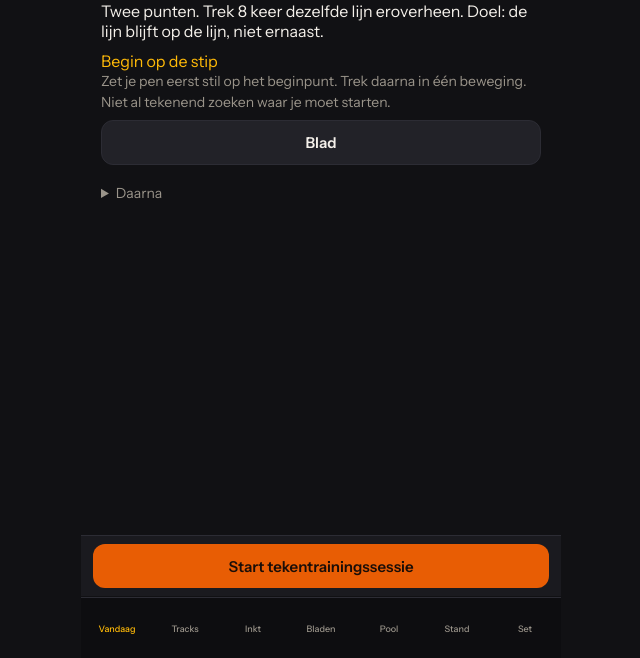
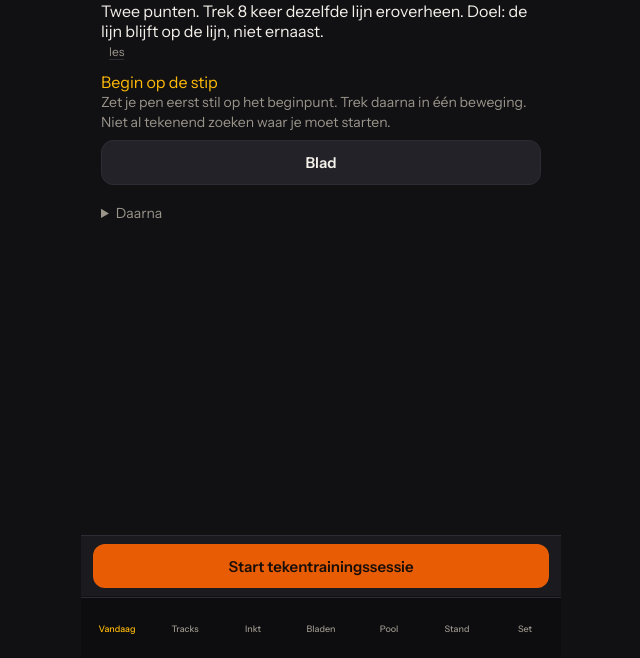
Before and after one commit to ahsumoken/DrawinStudys, a plain HTML site: page index.html in a window 1280 px wide. Shown: the part 142-800 px from the top of the page, without its empty margins (319-959 px from the left). Drawn offline with Linux system fonts and the light colour scheme.

Commit message:
Zet een kleine les-link bij Drawabox-oefeningen.

```diff
--- a/app.js
+++ b/app.js
@@ -64,6 +64,15 @@
     $("headerSub").textContent = "";
     $("dayTitle").textContent = first.naam;
     $("dayLine").textContent = first.hoe;
+    const dayLes = $("dayLes");
+    const dayLesRow = $("dayLesRow");
+    if (first.les) {
+      dayLes.href = first.les;
+      dayLesRow.hidden = false;
+    } else {
+      dayLes.removeAttribute("href");
+      dayLesRow.hidden = true;
+    }
     $("btnFirstSheet").setAttribute("data-print", first.templateId);
     $("warmHead").textContent = "Ook in de " + state.times.warm + " min";
     $("dabHead").textContent = "Dozen · " + state.times.dab + " min";
@@ -74,13 +83,18 @@
     $("warmupToday").innerHTML = w.items.slice(1).map((id) => {
       const item = warmupById(id);
       if (!item) return "";
-      return '<div class="subcard"><div class="rowline"><b>' + item.naam + '</b><button class="link" data-print="' + item.templateId + '">blad</button></div><p class="hint">' + item.hoe + "</p></div>";
+      return '<div class="subcard"><div class="rowline"><b>' + item.naam + '</b>' + lesA(item.les) + '<button class="link" data-print="' + item.templateId + '">blad</button></div><p class="hint">' + item.hoe + "</p></div>";
     }).join("");
     $("dabBlock").innerHTML = hw(tr.dab);
     $("loomisBlock").innerHTML = hw(tr.loomis);
   }
+  function lesA(les) {
+    if (!les) return "";
+    const list = Array.isArray(les) ? les : [{ t: "les", u: les }];
+    return list.map((x) => '<a class="les" href="' + x.u + '" target="_blank" rel="noopener">' + x.t + "</a>").join("");
+  }
   function hw(h) {
-    return "<p class='gold'>" + h.titel + "</p><p>" + h.taak + "</p><p class='hint'>" + h.voorbeeld + "</p><ol class='hint'>" +
+    return "<p class='gold'>" + h.titel + lesA(h.les) + "</p><p>" + h.taak + "</p><p class='hint'>" + h.voorbeeld + "</p><ol class='hint'>" +
       h.stappen.map((s) => "<li>" + s + "</li>").join("") + '</ol><button class="ghost wide" data-print="' + h.templateId + '">Print oefenblad</button>';
   }
 
--- a/data.js
+++ b/data.js
@@ -85,79 +85,92 @@ var BLOK = (() => {
       id: "superimposed",
       naam: "Lijnen over elkaar",
       hoe: "Twee punten. Trek 8 keer dezelfde lijn eroverheen. Doel: de lijn blijft op de lijn, niet ernaast.",
-      templateId: "superimposed"
+      templateId: "superimposed",
+      les: "https://drawabox.com/lesson/1/superimposedlines"
     },
     {
       id: "ghosted",
       naam: "Ghosted lijnen",
       hoe: "Twee punten. Beweeg een paar keer in de lucht (ghosting). Zet dan \xE9\xE9n lijn. Niet bijwerken.",
-      templateId: "ghosted"
+      templateId: "ghosted",
+      les: "https://drawabox.com/lesson/1/ghostedlines"
     },
     {
       id: "planes",
       naam: "Vlakken met kruis",
       hoe: "Teken een rechthoek. Zet de diagonalen. Halveer. Oefening voor rechte lijnen in een vlak.",
-      templateId: "planes"
+      templateId: "planes",
+      les: "https://drawabox.com/lesson/1/ghostedplanes"
     },
     {
       id: "table-ellipses",
       naam: "Tabel met ellipsen",
       hoe: "Rijen vakjes. Vul elk vak met twee of drie ellipsen die de randen raken. Geen spitsen.",
-      templateId: "table-ellipses"
+      templateId: "table-ellipses",
+      les: "https://drawabox.com/lesson/1/tablesofellipses"
     },
     {
       id: "ellipses-planes",
       naam: "Ellips in het vlak",
       hoe: "In elk getekend vlak \xE9\xE9n ellips die alle vier de zijden raakt.",
-      templateId: "ellipses-planes"
+      templateId: "ellipses-planes",
+      les: "https://drawabox.com/lesson/1/ellipsesinplanes"
     },
     {
       id: "funnels",
       naam: "Trechters",
       hoe: "Twee gebogen zijden + rechte as. Stapel ellipsen haaks op de as. Dichter bij je: ronder. Verder: smaller.",
-      templateId: "funnels"
+      templateId: "funnels",
+      les: "https://drawabox.com/lesson/1/funnels"
     },
     {
       id: "arrows",
       naam: "Pijlen in de ruimte",
       hoe: "Een lint dat naar je toe en van je af draait. De randen blijven evenwijdig in de diepte.",
-      templateId: "arrows"
+      templateId: "arrows",
+      les: "https://drawabox.com/lesson/2/arrows"
     },
     {
       id: "sausages",
       naam: "Worstvormen",
       hoe: "Een cilinder met ronde kapjes. Draai ze in de ruimte. Geen contour-gokken: denk volume.",
-      templateId: "sausages"
+      templateId: "sausages",
+      les: "https://drawabox.com/lesson/2/organicforms"
     },
     {
       id: "texture",
       naam: "Korte textuur",
       hoe: "E\xE9n klein vlak. Van compact (dichtbij) naar open (verder). Geen willekeurige krassen.",
-      templateId: "texture"
+      templateId: "texture",
+      les: "https://drawabox.com/lesson/2/texture"
     },
     {
       id: "plants",
       naam: "Plant-opbouw",
       hoe: "Stengel als worst, bladeren als vlakken. Eerst grote masses, dan pas details.",
-      templateId: "plants"
+      templateId: "plants",
+      les: "https://drawabox.com/lesson/3"
     },
     {
       id: "insects",
       naam: "Insect-masses",
       hoe: "Drie volumes: kop, borst, achterlijf. Verbind ze. Geen pootjes tot de masses kloppen.",
-      templateId: "insects"
+      templateId: "insects",
+      les: "https://drawabox.com/lesson/4"
     },
     {
       id: "cyl-boxes",
       naam: "Cilinders in dozen",
       hoe: "Teken eerst de doos. Ellipsen op de kapjes. De as van de cilinder volgt de diepte van de doos.",
-      templateId: "cyl-boxes"
+      templateId: "cyl-boxes",
+      les: "https://drawabox.com/lesson/250cylinders"
     },
     {
       id: "intersections",
       naam: "Vormen die elkaar snijden",
       hoe: "Twee eenvoudige volumes (doos, bol, cilinder) door elkaar. Teken de snijlijn.",
-      templateId: "intersections"
+      templateId: "intersections",
+      les: "https://drawabox.com/lesson/2/formintersections"
     },
     {
       id: "head-rot",
@@ -213,7 +226,8 @@ var BLOK = (() => {
           "Controleer: evenwijdige ribben lopen naar hetzelfde punt.",
           "Stop na 5\u20136 stuks. Kwaliteit boven aantal."
         ],
-        templateId: "boxes-y"
+        templateId: "boxes-y",
+        les: "https://drawabox.com/lesson/250boxes"
       },
       loomis: {
         titel: "Bal + middenlijn + kaakvlak",
@@ -245,7 +259,8 @@ var BLOK = (() => {
           "Verbind tot een volume.",
           "Controleer: het volume draait, het is geen worst-sticker."
         ],
-        templateId: "sausages"
+        templateId: "sausages",
+        les: "https://drawabox.com/lesson/2"
       },
       loomis: {
         titel: "Koppen in 3/4, profiel, van onder",
@@ -276,7 +291,8 @@ var BLOK = (() => {
           "Verbind ze overtuigend.",
           "Details: max \xE9\xE9n blad of \xE9\xE9n pootgroep."
         ],
-        templateId: "plants"
+        templateId: "plants",
+        les: [{ t: "plant", u: "https://drawabox.com/lesson/3" }, { t: "insect", u: "https://drawabox.com/lesson/4" }]
       },
       loomis: {
         titel: "Manikin: ribbenkorf en bekken",
@@ -307,7 +323,8 @@ var BLOK = (() => {
           "Ellips voor en achter, haaks op de as.",
           "Verbind de zijden."
         ],
-        templateId: "cyl-boxes"
+        templateId: "cyl-boxes",
+        les: [{ t: "cilinders", u: "https://drawabox.com/lesson/250cylinders" }, { t: "snijden", u: "https://drawabox.com/lesson/2/formintersections" }]
       },
       loomis: {
         titel: "Kop als harde vormen",
--- a/index.html
+++ b/index.html
@@ -27,6 +27,7 @@
     .card.active { outline:1px solid var(--accent); }
     .dim { opacity:.4; }
     .hint { color:var(--muted); font-size:14px; line-height:1.45; }
+    a.les { color:var(--muted); font-size:12px; text-decoration:none; border-bottom:1px solid var(--line); margin-left:8px; }
     .gold { color:var(--gold); }
     button { font-family:inherit; border:0; border-radius:12px; padding:12px 16px; font-size:15px; font-weight:600; cursor:pointer; color:#1a0e08; background:var(--accent); min-height:44px; }
     button.ghost { background:var(--bg3); color:var(--fg); border:1px solid var(--line); }
@@ -92,6 +93,7 @@
   <section class="view on" id="v-vandaag">
     <h2 id="dayTitle" style="font-size:40px;line-height:1.05;margin:8px 0 8px"></h2>
     <p id="dayLine"></p>
+    <p id="dayLesRow" class="hint" hidden><a id="dayLes" class="les" target="_blank" rel="noopener">les</a></p>
     <p class="gold" id="focusTitle" style="margin-top:10px"></p>
     <p class="hint" id="focusUitleg"></p>
     <button class="ghost wide" id="btnFirstSheet">Blad</button>
--- a/sw.js
+++ b/sw.js
@@ -1,4 +1,4 @@
-const CACHE = "blok-v11";
+const CACHE = "blok-v12";
 const ASSETS = [
   "./",
   "./index.html",
```
